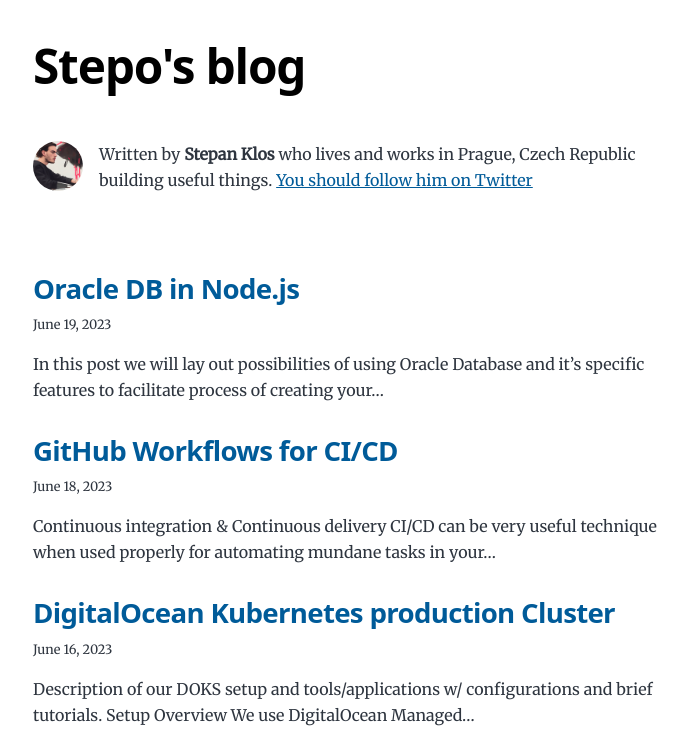
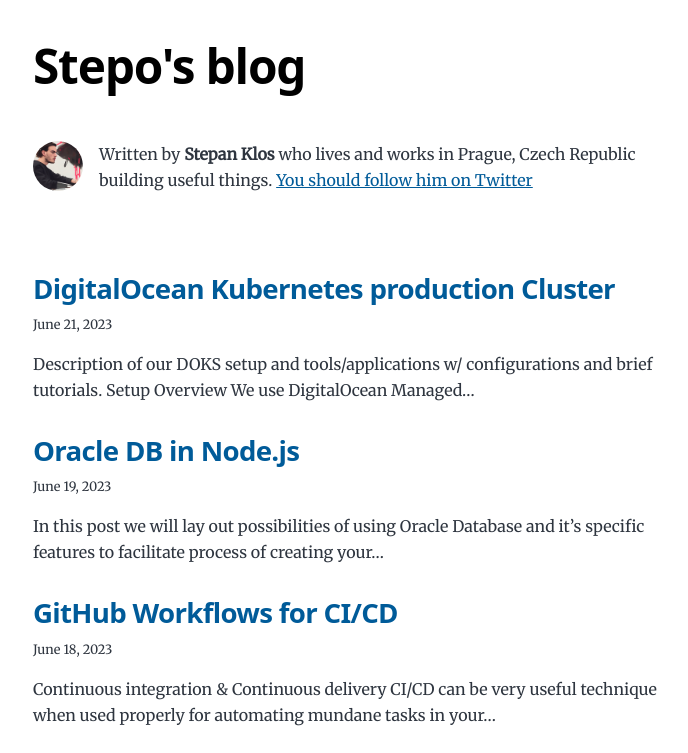
Before and after one commit to KlosStepan/blog, a Gatsby site: page / in a window 1280 px wide. Shown: the top 753 px of the page, without its empty margins (291-979 px from the left). Built offline with nearby package versions, Linux system fonts and the light colour scheme; Gatsby itself is replaced by a stand-in of ours.

Commit message:
DOKS article date fixed

```diff
--- a/content/blog/3-doks-cluster/index.md
+++ b/content/blog/3-doks-cluster/index.md
@@ -1,6 +1,6 @@
 ---
 title: DigitalOcean Kubernetes production Cluster
-date: "2023-06-16T23:46:37.121Z"
+date: "2023-06-21T23:10:00.000Z"
 ---
 
 Description of our DOKS setup and tools/applications w/ configurations and brief tutorials.
```
